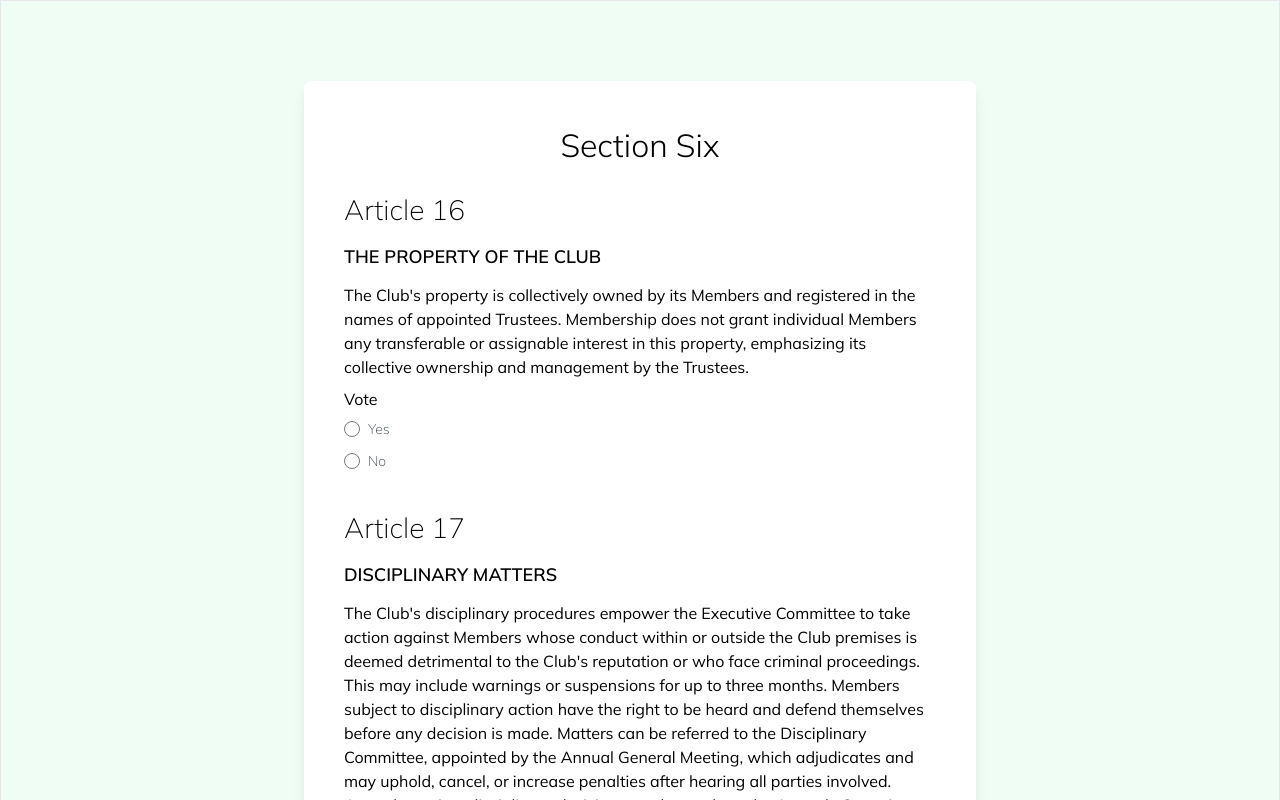
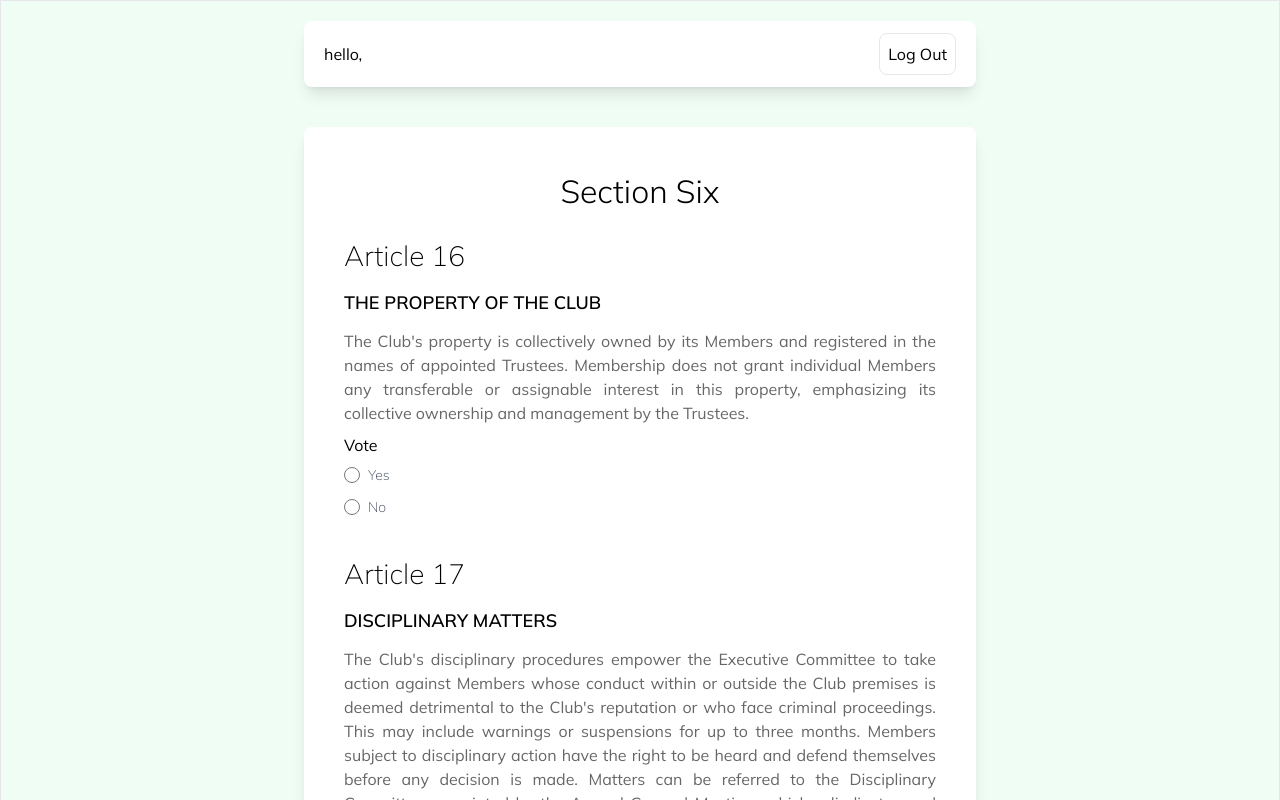
Before and after one commit to Orijadribo/wnc-voting-system, a React (Create React App) app: page /section_six in a window 1280 px wide. Shown: the top 800 px of the page. Built offline with nearby package versions, Linux system fonts and the light colour scheme; no server answers.

Commit message:
Adding first name to the section page

```diff
--- a/src/App.js
+++ b/src/App.js
@@ -44,6 +44,7 @@ function App() {
                 section={'one'}
                 nextSection={'two'}
                 userDocId={userDocId}
+                firstName={firstName}
               />
             }
           />
@@ -57,6 +58,7 @@ function App() {
                 section={'two'}
                 nextSection={'three'}
                 userDocId={userDocId}
+                firstName={firstName}
               />
             }
           />
@@ -70,6 +72,7 @@ function App() {
                 section={'three'}
                 nextSection={'four'}
                 userDocId={userDocId}
+                firstName={firstName}
               />
             }
           />
@@ -83,6 +86,7 @@ function App() {
                 section={'four'}
                 nextSection={'five'}
                 userDocId={userDocId}
+                firstName={firstName}
               />
             }
           />
@@ -96,6 +100,7 @@ function App() {
                 section={'five'}
                 nextSection={'six'}
                 userDocId={userDocId}
+                firstName={firstName}
               />
             }
           />
@@ -109,6 +114,7 @@ function App() {
                 section={'six'}
                 nextSection={'seven'}
                 userDocId={userDocId}
+                firstName={firstName}
               />
             }
           />
@@ -122,6 +128,7 @@ function App() {
                 section={'seven'}
                 nextSection={'eight'}
                 userDocId={userDocId}
+                firstName={firstName}
               />
             }
           />
@@ -134,6 +141,7 @@ function App() {
                 previousSection={'seven'}
                 section={'eight'}
                 userDocId={userDocId}
+                firstName={firstName}
               />
             }
           />
--- a/src/pages/sections/Section.jsx
+++ b/src/pages/sections/Section.jsx
@@ -12,6 +12,7 @@ const Section = ({
   previousSection,
   nextSection,
   userDocId,
+  firstName,
 }) => {
   const [selectedVotes, setSelectedVotes] = useState({});
   const [reasons, setReasons] = useState({});
@@ -147,11 +148,34 @@ const Section = ({
     }));
   };
 
+  // Function to handle log out
+  const handleLogOut = async () => {
+    try {
+      await auth.signOut();
+      // Redirect to verification page after logout
+      navigate('/');
+    } catch (error) {
+      console.error('Error logging out:', error);
+    }
+  };
+
   return (
     <div className='bg-green-50 border'>
+      <div className='flex items-center justify-between bg-white sticky top-0 left-0 py-3 px-5 my-5 max-w-2xl m-auto shadow-lg rounded-lg'>
+        <div className=''>
+          hello,{' '}
+          <span className='capitalize text-lg font-extrabold'>{firstName}</span>
+        </div>
+        <button
+          onClick={handleLogOut}
+          className='border rounded-lg p-2 capitalize hover:bg-green-200'
+        >
+          log out
+        </button>
+      </div>
       <form
         onSubmit={handleSubmit}
-        className='items-center justify-between max-w-2xl m-auto my-20 rounded-lg p-6 md:p-10 shadow-lg bg-white'
+        className='items-center justify-between max-w-2xl m-auto my-10 rounded-lg p-6 md:p-10 shadow-lg bg-white'
       >
         <div className='text-center font-light text-[32px] capitalize'>
           Section {section}
@@ -165,7 +189,9 @@ const Section = ({
               <div className='font-semibold text-lg my-3 font capitalize'>
                 {article.title}
               </div>
-              {article.content}
+              <div className='text-justify  text-[#000000]/[0.6]'>
+                {article.content}
+              </div>
               <div className='flex flex-col gap-2 py-2'>
                 <p className='font-normal text-[16px]'>Vote</p>
                 <div className='flex items-center mb-1'>
```
